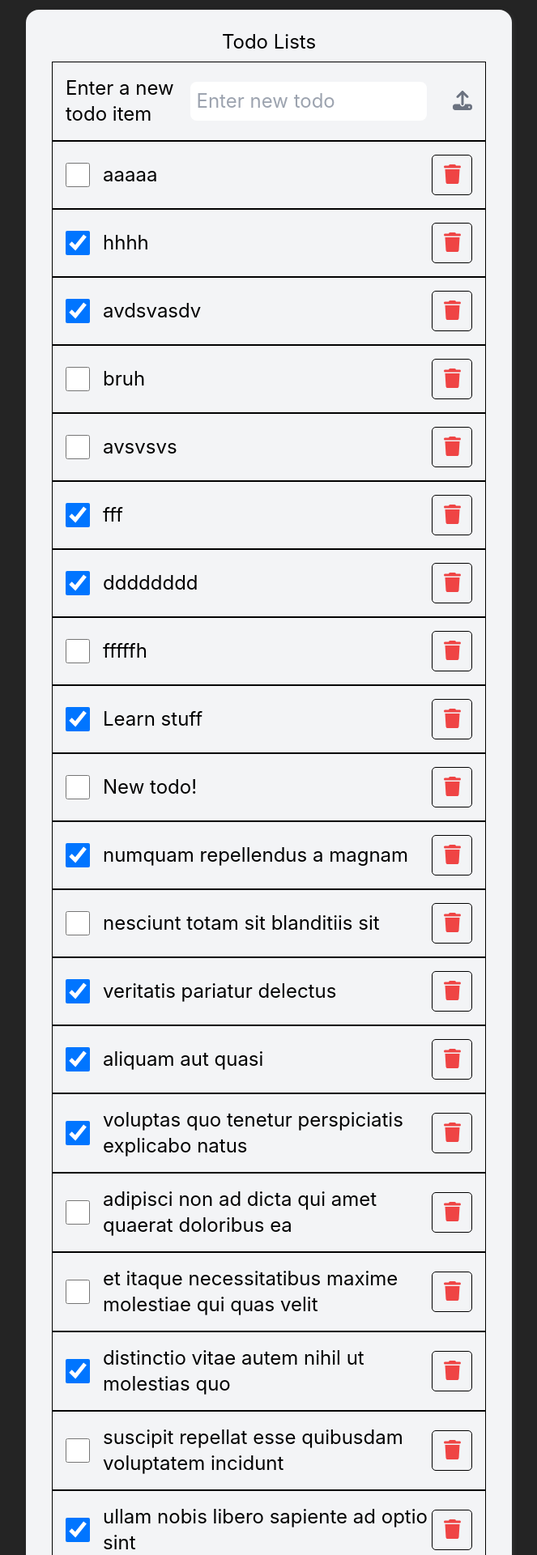
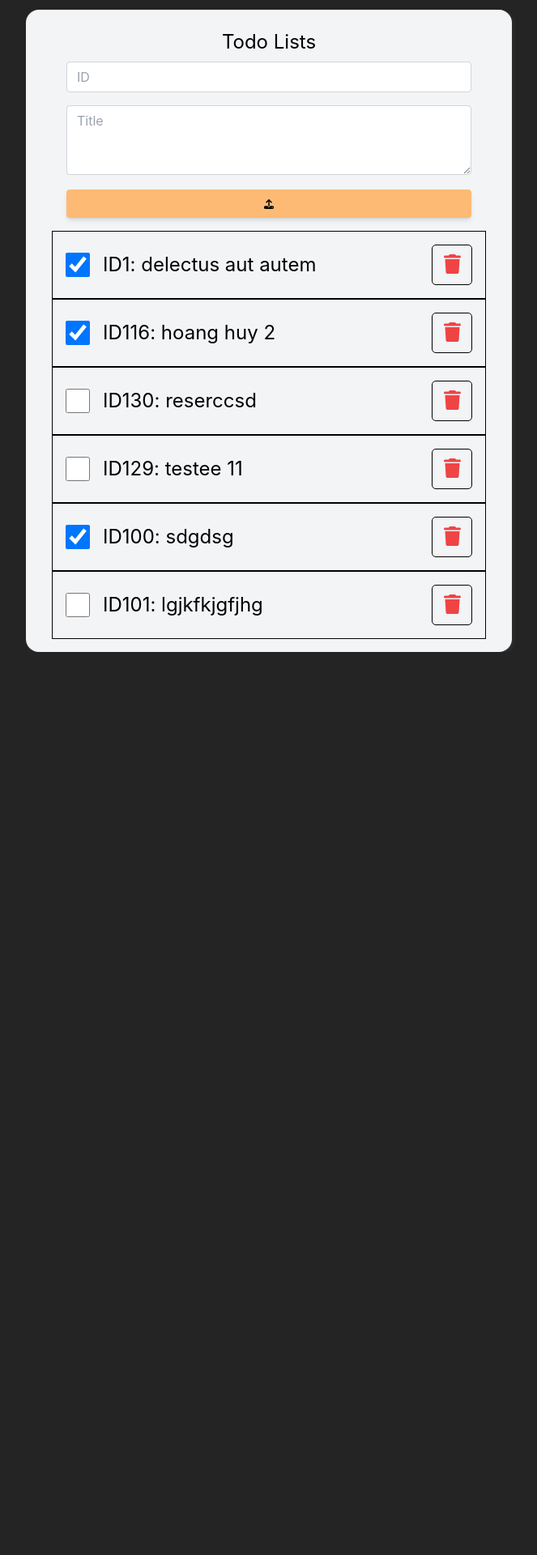
Before and after one commit to NguyenHoangKaiser/playground, a React (Vite) app: page /note in a window 1280 px wide. Shown: the part 80-2000 px from the top of the page at 81% size, without its empty margins (308-971 px from the left). After the commit the page ends 885 px from the top, so only its background shows below. Built offline with nearby package versions, Linux system fonts and the light colour scheme; data requests are answered from the project's data file.

Commit message:
React hook form

```diff
--- a/data/db.json
+++ b/data/db.json
@@ -7,207 +7,33 @@
       "completed": true
     },
     {
-      "userId": 1,
-      "id": 2,
-      "title": "quis ut nam facilis et officia qui",
+      "userId": "19",
+      "id": "116",
+      "title": "hoang huy 2",
+      "completed": true
+    },
+    {
+      "userId": "23",
+      "id": "130",
+      "title": "reserccsd",
+      "completed": false
+    },
+    {
+      "userId": "22",
+      "id": "129",
+      "title": "testee 11",
       "completed": false
     },
     {
       "userId": 1,
-      "id": 4,
-      "title": "et porro tempora",
+      "id": "100",
+      "title": "sdgdsg",
       "completed": true
     },
     {
       "userId": 1,
-      "id": 6,
-      "title": "qui ullam ratione quibusdam voluptatem quia omnis",
-      "completed": false
-    },
-    {
-      "userId": 1,
-      "id": 8,
-      "title": "quo adipisci enim quam ut ab",
-      "completed": true
-    },
-    {
-      "userId": 1,
-      "id": 9,
-      "title": "molestiae perspiciatis ipsa",
-      "completed": false
-    },
-    {
-      "userId": 1,
-      "id": 10,
-      "title": "illo est ratione doloremque quia maiores aut",
-      "completed": true
-    },
-    {
-      "userId": 1,
-      "id": 11,
-      "title": "vero rerum temporibus dolor",
-      "completed": true
-    },
-    {
-      "userId": 1,
-      "id": 13,
-      "title": "et doloremque nulla",
-      "completed": false
-    },
-    {
-      "userId": 1,
-      "id": 14,
-      "title": "repellendus sunt dolores architecto voluptatum",
-      "completed": true
-    },
-    {
-      "userId": 1,
-      "id": 15,
-      "title": "ab voluptatum amet voluptas",
-      "completed": true
-    },
-    {
-      "userId": 1,
-      "id": 16,
-      "title": "accusamus eos facilis sint et aut voluptatem",
-      "completed": true
-    },
-    {
-      "userId": 1,
-      "id": 17,
-      "title": "quo laboriosam deleniti aut qui",
-      "completed": true
-    },
-    {
-      "userId": 1,
-      "id": 18,
-      "title": "dolorum est consequatur ea mollitia in culpa",
-      "completed": false
-    },
-    {
-      "userId": 1,
-      "id": 19,
-      "title": "molestiae ipsa aut voluptatibus pariatur dolor nihil",
-      "completed": true
-    },
-    {
-      "userId": 1,
-      "id": 20,
-      "title": "ullam nobis libero sapiente ad optio sint",
-      "completed": true
-    },
-    {
-      "userId": 2,
-      "id": 21,
-      "title": "suscipit repellat esse quibusdam voluptatem incidunt",
-      "completed": false
-    },
-    {
-      "userId": 2,
-      "id": 22,
-      "title": "distinctio vitae autem nihil ut molestias quo",
-      "completed": true
-    },
-    {
-      "userId": 2,
-      "id": 23,
-      "title": "et itaque necessitatibus maxime molestiae qui quas velit",
-      "completed": false
-    },
-    {
-      "userId": 2,
-      "id": 24,
-      "title": "adipisci non ad dicta qui amet quaerat doloribus ea",
-      "completed": false
-    },
-    {
-      "userId": 2,
-      "id": 25,
-      "title": "voluptas quo tenetur perspiciatis explicabo natus",
-      "completed": true
-    },
-    {
-      "userId": 2,
-      "id": 26,
-      "title": "aliquam aut quasi",
-      "completed": true
-    },
-    {
-      "userId": 2,
-      "id": 27,
-      "title": "veritatis pariatur delectus",
-      "completed": true
-    },
-    {
-      "userId": 2,
-      "id": 28,
-      "title": "nesciunt totam sit blanditiis sit",
-      "completed": false
-    },
-    {
-      "userId": 10,
-      "id": 199,
-      "title": "numquam repellendus a magnam",
-      "completed": true
-    },
-    {
-      "userId": 1,
-      "title": "New todo!",
-      "completed": false,
-      "id": 201
-    },
-    {
-      "userId": 1,
-      "title": "Learn stuff",
-      "completed": true,
-      "id": 202
-    },
-    {
-      "userId": 1,
-      "id": 4283,
-      "title": "bruh",
-      "completed": false
-    },
-    {
-      "userId": 1,
-      "id": 3043,
-      "title": "avsvsvs",
-      "completed": false
-    },
-    {
-      "userId": 1,
-      "id": 5812,
-      "title": "avdsvasdv",
-      "completed": true
-    },
-    {
-      "userId": 1,
-      "id": 2443,
-      "title": "dddddddd",
-      "completed": true
-    },
-    {
-      "userId": 1,
-      "id": 6444,
-      "title": "hhhh",
-      "completed": true
-    },
-    {
-      "userId": 1,
-      "id": 2484,
-      "title": "fff",
-      "completed": true
-    },
-    {
-      "userId": 1,
-      "id": 1234,
-      "title": "fffffh",
-      "completed": false
-    },
-    {
-      "userId": 1,
-      "id": 9288,
-      "title": "aaaaa",
+      "id": "101",
+      "title": "lgjkfkjgfjhg",
       "completed": false
     }
   ]
--- a/package.json
+++ b/package.json
@@ -17,6 +17,7 @@
     "axios": "^1.2.0",
     "react": "^18.2.0",
     "react-dom": "^18.2.0",
+    "react-hook-form": "^7.39.7",
     "react-router-dom": "^6.4.3"
   },
   "devDependencies": {
--- a/src/api/todosApi.ts
+++ b/src/api/todosApi.ts
@@ -1,6 +1,6 @@
 import axios from "axios";
 
-interface ITodo {
+export interface ITodo {
   userId: number;
   id: number;
   title: string;
--- /dev/null
+++ b/src/features/Form.tsx
@@ -0,0 +1,78 @@
+import { faUpload } from "@fortawesome/free-solid-svg-icons";
+import { FontAwesomeIcon } from "@fortawesome/react-fontawesome";
+import { useMutation, useQueryClient } from "@tanstack/react-query";
+import { addTodo } from "src/api/todosApi";
+import { useForm, SubmitHandler } from "react-hook-form";
+
+type Inputs = {
+  id: number;
+  title: string;
+};
+
+export default function Form() {
+  const queryClient = useQueryClient();
+
+  const {
+    register,
+    handleSubmit,
+    watch,
+    reset,
+    formState: { errors },
+  } = useForm<Inputs>();
+
+  const onSubmit: SubmitHandler<Inputs> = (data) => {
+    console.log(data);
+    addTodoMutation.mutate({
+      userId: 1,
+      id: data.id,
+      title: data.title,
+      completed: false,
+    });
+    reset();
+  };
+
+  const addTodoMutation = useMutation({
+    mutationFn: addTodo,
+    onSuccess: () => {
+      // Invalidate and refetch
+      queryClient.invalidateQueries({ queryKey: ["todos"] });
+    },
+  });
+
+  return (
+    <div className="flex flex-col items-center justify-evenly">
+      <form onSubmit={handleSubmit(onSubmit)}>
+        <div className="form-group mb-4 min-w-[500px]">
+          <input
+            {...register("id", { required: true, min: 100 })}
+            type="number"
+            className="form-control block w-full px-3 py-1.5 text-base font-normal text-gray-700 bg-white bg-clip-padding border border-solid border-gray-300 rounded m-0 focus:text-gray-700 focus:bg-white focus:border-blue-600 focus:outline-none"
+            id="exampleInput8"
+            min={100}
+            placeholder="ID"
+          />
+        </div>
+        <div className="form-group mb-4 min-w-[500px]">
+          <textarea
+            {...register("title", {
+              required: true,
+              minLength: 5,
+              maxLength: 20,
+            })}
+            className="form-control block w-full px-3 py-1.5 text-base font-normal text-gray-700 bg-white bg-clip-padding border border-solid border-gray-300 rounded m-0 focus:text-gray-700 focus:bg-white focus:border-blue-600 focus:outline-none"
+            id="exampleFormControlTextarea13"
+            rows={3}
+            placeholder="Title"
+          ></textarea>
+          {errors.title && <p>There is error in text area</p>}
+        </div>
+        <button
+          type="submit"
+          className="w-full px-6 py-2.5 bg-orange-300 text-black font-medium text-xs leading-tight uppercase rounded shadow-md hover:bg-orange-500 hover:shadow-lg focus:bg-orange-500 focus:shadow-lg focus:outline-none focus:ring-0 active:bg-orange-500 active:shadow-lg "
+        >
+          <FontAwesomeIcon icon={faUpload} />
+        </button>
+      </form>
+    </div>
+  );
+}
--- a/src/features/TodoList.tsx
+++ b/src/features/TodoList.tsx
@@ -1,14 +1,12 @@
 import { useQuery, useMutation, useQueryClient } from "@tanstack/react-query";
-import { getTodos, addTodo, deleteTodo, updateTodo } from "src/api/todosApi";
+import { getTodos, deleteTodo, updateTodo } from "src/api/todosApi";
 import { FontAwesomeIcon } from "@fortawesome/react-fontawesome";
-import { faTrash, faUpload } from "@fortawesome/free-solid-svg-icons";
-import { startTransition, useState } from "react";
+import { faTrash } from "@fortawesome/free-solid-svg-icons";
+import Form from "./Form";
 
-interface Props {}
-
-function TodoList({}: Props) {
-  const [newTodo, setNewTodo] = useState("");
+function TodoList() {
   const queryClient = useQueryClient();
+  console.log("render TodoList");
 
   const {
     data: todos,
@@ -19,17 +17,11 @@ function TodoList({}: Props) {
   } = useQuery({
     queryKey: ["todos"],
     queryFn: getTodos,
-    select(data) {
-      return data.sort((a, b) => b.id - a.id);
-    },
+    // select(data) {
+    //   return data.sort((a, b) => b.id - a.id);
+    // },
   });
-  const addTodoMutation = useMutation({
-    mutationFn: addTodo,
-    onSuccess: () => {
-      // Invalidate and refetch
-      queryClient.invalidateQueries({ queryKey: ["todos"] });
-    },
-  });
+
   const updateTodoMutation = useMutation({
     mutationFn: updateTodo,
     onSuccess: () => {
@@ -44,48 +36,6 @@ function TodoList({}: Props) {
       queryClient.invalidateQueries({ queryKey: ["todos"] });
     },
   });
-
-  // function that generate unique id
-  const generateId = () => {
-    return Math.floor(Math.random() * 10000);
-  };
-
-  const handleSubmit = (e: React.FormEvent<HTMLFormElement>) => {
-    e.preventDefault();
-    addTodoMutation.mutate({
-      userId: 1,
-      id: generateId(),
-      title: newTodo,
-      completed: false,
-    });
-    setNewTodo("");
-  };
-
-  const newItemSection = (
-    <form
-      className="bg-gray-100 border-solid border border-black flex items-center justify-between p-4"
-      onSubmit={handleSubmit}
-    >
-      <label htmlFor="new-todo">Enter a new todo item</label>
-      <div className="pr-8 w-full">
-        <input
-          type="text"
-          className="border-solid border-0 p-2 w-full border-black rounded-lg"
-          id="new-todo"
-          value={newTodo}
-          onChange={(e) => {
-            startTransition(() => {
-              setNewTodo(e.target.value);
-            });
-          }}
-          placeholder="Enter new todo"
-        />
-      </div>
-      <button className="text-gray-500 hover:text-[#fcb66b]">
-        <FontAwesomeIcon icon={faUpload} />
-      </button>
-    </form>
-  );
 
   let content;
   if (isLoading) {
@@ -112,7 +62,9 @@ function TodoList({}: Props) {
                 })
               }
             />
-            <label htmlFor={todo.id.toString()}>{todo.title}</label>
+            <label
+              htmlFor={todo.id.toString()}
+            >{`ID${todo.id}: ${todo.title}`}</label>
           </div>
           <button
             className="border-solid border cursor-pointer bg-gray-100 text-[#ef4444] border-black rounded-[10%] min-h-[50px] min-w-[50px] hover:bg-[#fcb66b]"
@@ -128,8 +80,8 @@ function TodoList({}: Props) {
   return (
     <main className="text-2xl text-black bg-gray-100 m-auto py-4 px-8 max-w-[600px] rounded-2xl shadow-[2px_2px_5px_rgb(51,51,51)]">
       <h1 className="mx-0 my-2">Todo Lists</h1>
-      {newItemSection}
-      {content}
+      <Form />
+      <div className="mt-4">{content}</div>
     </main>
   );
 }
```
Also changed, not shown: 1 other file (tests, documents, lock files or other folders).
